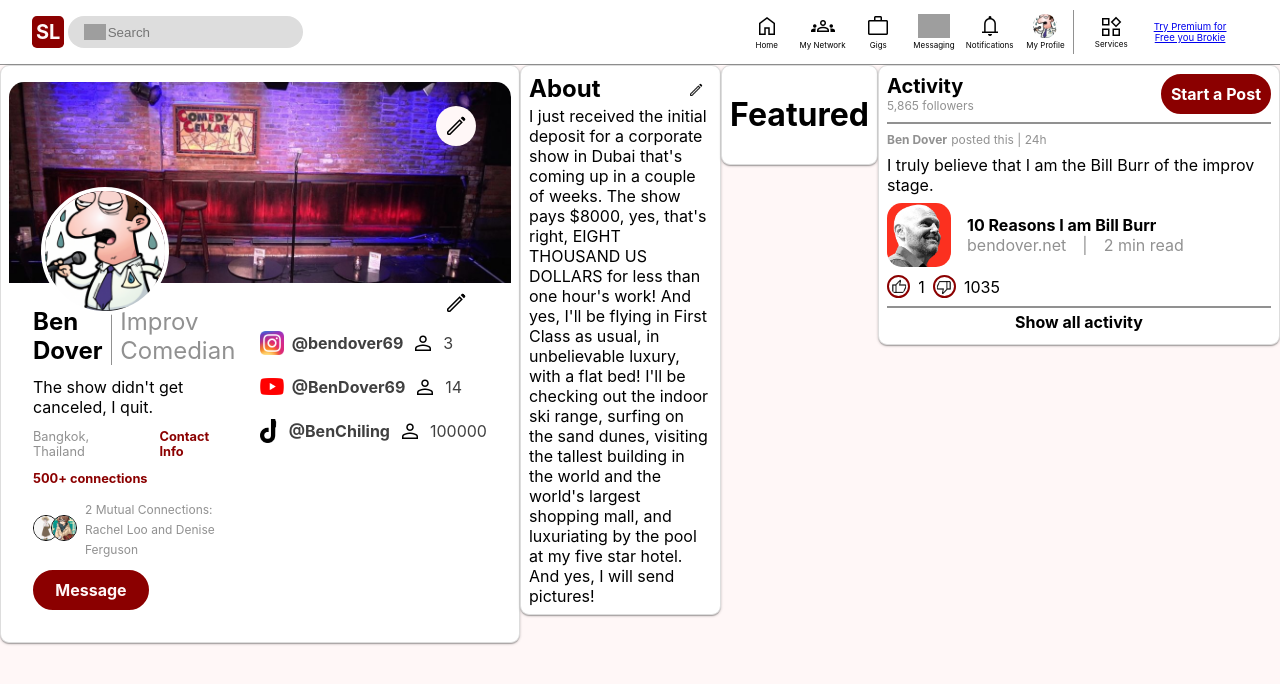
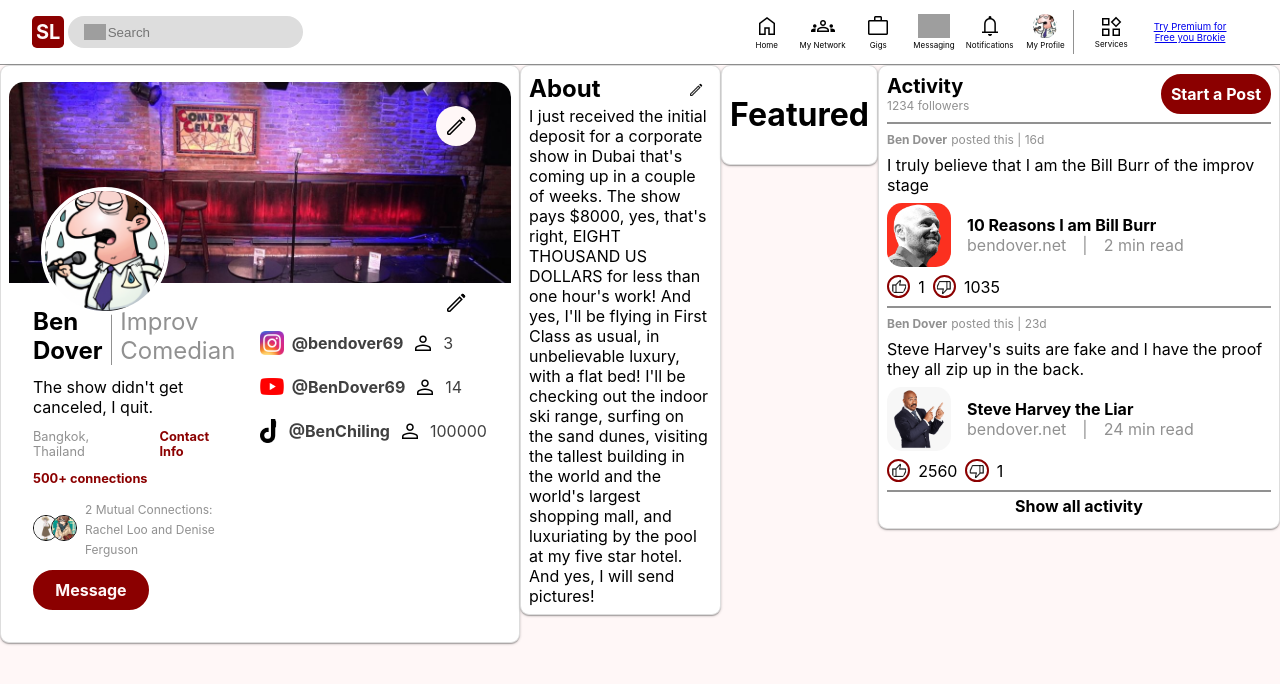
Before and after one commit to inherentspice/set-listed, a React (Create React App) app: page /my-profile in a window 1280 px wide. Shown: the top 684 px of the page. Built offline with nearby package versions, Linux system fonts and the light colour scheme; grey boxes are pictures that could not be loaded.

Commit message:
created new activity posts and automated activity item creation

```diff
--- a/src/components/profile/profile-activity.tsx
+++ b/src/components/profile/profile-activity.tsx
@@ -2,7 +2,9 @@ import React from "react";
 import "../../styles/profile-activity.css";
 import Like from "../../media/icons/like.png";
 import Dislike from "../../media/icons/dislike.png";
-import BillBurr from "../../media/profile/billburr.png";
+import { FakeUserData } from "../../dummy-data/fake-users";
+import convertDate from "../../utilities/convert-date";
+
 
 export default function ProfileActivity() {
     return(
@@ -10,37 +12,42 @@ export default function ProfileActivity() {
             <div className="profile-activity-header">
                 <div className="profile-activity-header-left">
                     <div className="profile-activity-header-title">Activity</div>
-                    <div className="profile-activity-header-followers">5,865 followers</div>
+                    <div className="profile-activity-header-followers">{FakeUserData.userFollwers+" followers"}</div>
                 </div>
                 <div className="profile-activity-header-right">
                     <div className="profile-activity-start-post">Start a Post</div>
                 </div>
             </div>
             <div className="profile-activity-posts-cont">
+                {FakeUserData.activity.map(item => {
+                    return(
                         <div className="profile-activity-post-item">
                         <div className="profile-activity-post-info">
-                        <div className="profile-activity-post-author">Ben Dover</div>
-                        <div className="profile-activity-post-time">posted this | 24h</div>
+                            <div className="profile-activity-post-author">{FakeUserData.userFirstName+" "+FakeUserData.userLastName}</div>
+                            <div className="profile-activity-post-time">{"posted this | "+convertDate(item.date)}</div>
                         </div>
-                    <div className="profile-activity-post-description">I truly believe that I am the Bill Burr of the improv stage.</div>
+                        <div className="profile-activity-post-description">{item.description}</div>
                         <div className="profile-activity-post">
-                        <img className="profile-activity-post-img" src={BillBurr} />
+                            <img className="profile-activity-post-img" src={item.img} />
                             <div className="profile-activity-post-right">
-                            <div className="profile-activity-post-title">10 Reasons I am Bill Burr</div>
+                                <div className="profile-activity-post-title">{item.title}</div>
                                 <div className="profile-activity-post-about">
-                                <div className="profile-activity-post-url">bendover.net</div>
+                                    <div className="profile-activity-post-url">{item.url}</div>
                                     <div>|</div>
-                                <div className="profile-activity-post-read-time">2 min read</div>
+                                    <div className="profile-activity-post-read-time">{item.read+" read"}</div>
                                 </div>
                             </div>
                         </div>
                         <div className="profile-activity-post-likes">
                             <img className="profile-activity-post-like-img" src={Like} />
-                        <div className="profile-activity-post-like-count">1</div>
+                            <div className="profile-activity-post-like-count">{item.likes}</div>
                             <img className="profile-activity-post-like-img" src={Dislike} />
-                        <div className="profile-activity-post-like-count">1035</div>
+                            <div className="profile-activity-post-like-count">{item.dislikes}</div>
                         </div>
                     </div>
+
+                    )
+                })}
             </div>
             <div className="profile-activity-show-all">Show all activity</div>
         </div>
--- a/src/dummy-data/fake-users.tsx
+++ b/src/dummy-data/fake-users.tsx
@@ -3,6 +3,8 @@ import BenDoverBG from "../media/home/profile-background.jpg";
 import tiktok from "../media/icons/tik-tok.png";
 import instagram from "../media/icons/instagram.png";
 import youtube from "../media/icons/youtube.png";
+import BillBurr from "../media/profile/billburr.png";
+import SteveHarvey from "../media/profile/steveharvey.png";
 
 export const FakeUserData = {
   userFirstName: "Ben",
@@ -17,9 +19,11 @@ export const FakeUserData = {
   userTagline: "The show didn't get canceled, I quit.",
   userProfileViews: 1,
   userPostImpressions: 69,
+  userFollwers: 1234,
   groups: [{id: 1, name:"Open Mic Support Group", url: "/groups/openmicsupportgroup"}],
   events: [{id: 2, name:"Sad Mic at Restaurant", url: "/events/sadmic"}],
   hashtags: [{id: 3, name:"comedy", url:"/hashtags/comedy"}],
   socialMedia: [{id: 4, socialMedia: "instagram", img: instagram, username: "@bendover69", followers: 3}, { id: 5, socialMedia: "youtube", img: youtube, username: "@BenDover69", followers: 14}, { id: 6, socialMedia: "tiktok", img: tiktok, username: "@BenChiling", followers: 100000}],
-  about:"I just received the initial deposit for a corporate show in Dubai that's coming up in a couple of weeks. The show pays $8000, yes, that's right, EIGHT THOUSAND US DOLLARS for less than one hour's work! And yes, I'll be flying in First Class as usual, in unbelievable luxury, with a flat bed!  I'll be checking out the indoor ski range, surfing on the sand dunes, visiting the tallest building in the world and the world's largest shopping mall, and luxuriating by the pool at my five star hotel. And yes, I will send pictures!"
+  about:"I just received the initial deposit for a corporate show in Dubai that's coming up in a couple of weeks. The show pays $8000, yes, that's right, EIGHT THOUSAND US DOLLARS for less than one hour's work! And yes, I'll be flying in First Class as usual, in unbelievable luxury, with a flat bed!  I'll be checking out the indoor ski range, surfing on the sand dunes, visiting the tallest building in the world and the world's largest shopping mall, and luxuriating by the pool at my five star hotel. And yes, I will send pictures!",
+  activity: [{id: 7, date: new Date("January 1, 2023"), description: "I truly believe that I am the Bill Burr of the improv stage", title: "10 Reasons I am Bill Burr", url: "bendover.net", read: "2 min", img: BillBurr, likes: 1, dislikes: 1035}, {id: 8, date: new Date("December 25, 2022"), description: "Steve Harvey's suits are fake and I have the proof they all zip up in the back.", title: "Steve Harvey the Liar", url: "bendover.net", read: "24 min", img: SteveHarvey, likes: 2560, dislikes: 1}]
 };
```
Also changed, not shown: src/media/profile/steveharvey.png (added). Lines whose indentation alone changed are shown as unchanged.
